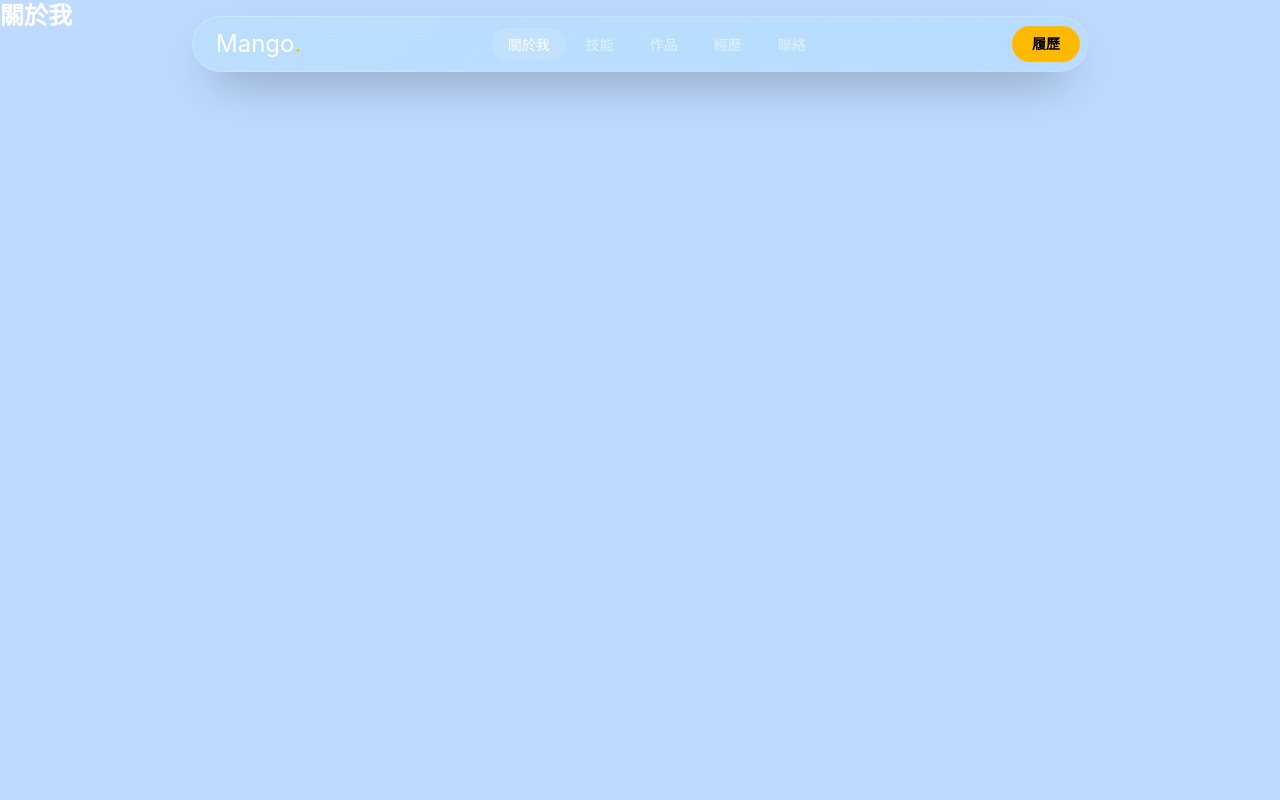
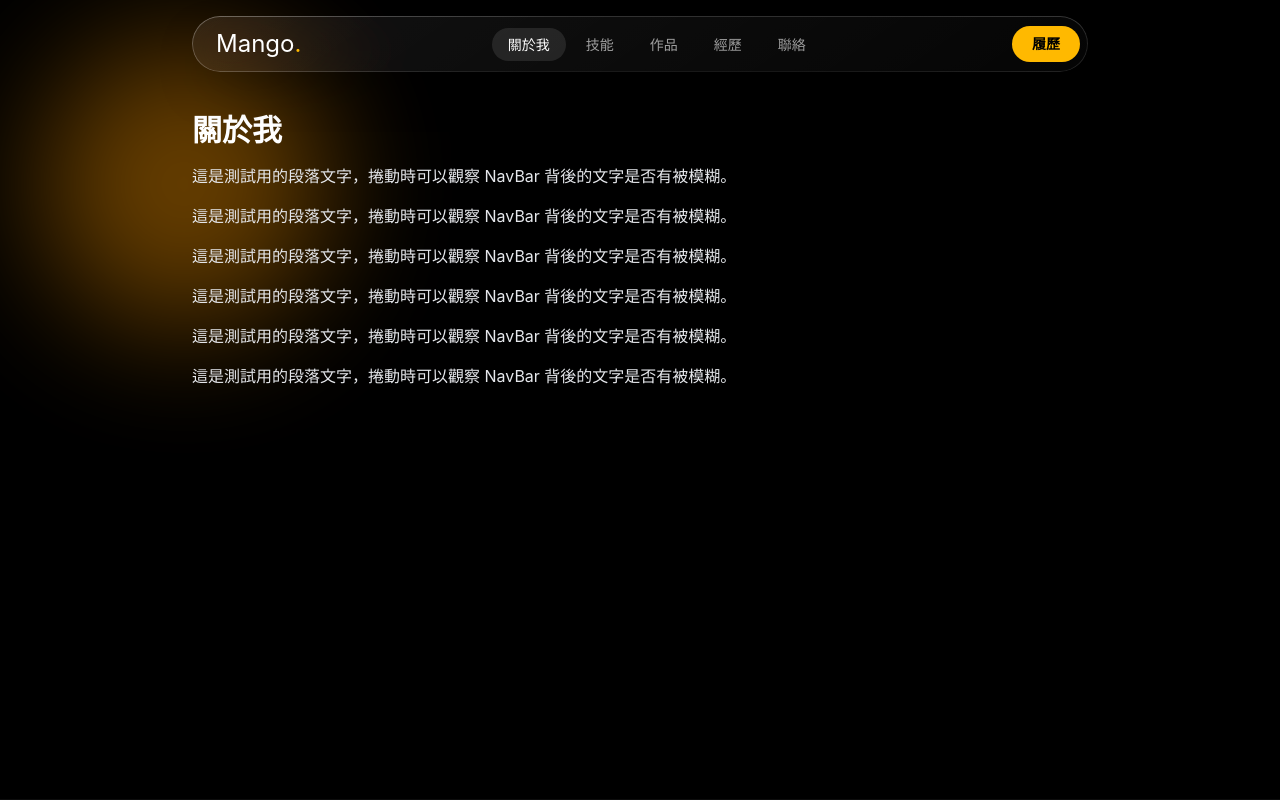
Before and after one commit to mangochu/mangochu.github.io, a Vue app: page / in a window 1280 px wide. Shown: the top 800 px of the page. Built offline with nearby package versions, Linux system fonts and the light colour scheme.

Commit message:
chore: 改用深色測試區塊以檢視毛玻璃效果

```diff
--- a/src/App.vue
+++ b/src/App.vue
@@ -1,6 +1,8 @@
 <script setup lang="ts">
 import NavBar from './components/layout/NavBar.vue'
 import { navItems } from './data/profile.ts'
+
+const blobs = ['bg-amber-500', 'bg-sky-500', 'bg-fuchsia-500', 'bg-emerald-500', 'bg-rose-500']
 </script>
 
 <template>
@@ -8,14 +10,21 @@ import { navItems } from './data/profile.ts'
     <NavBar />
     <section
       v-for="(item, index) in navItems"
+      :id="item.id"
       :key="item.id"
-      :id="item.id"
-      class="h-screen"
-      :class="[
-        ['bg-blue-200', 'bg-green-200', 'bg-yellow-200', 'bg-purple-200', 'bg-pink-200'][index % 5],
-      ]"
+      class="relative h-screen scroll-mt-24 overflow-hidden border-b border-white/5 px-6 pt-28"
     >
-      <h2 class="text-2xl font-bold">{{ item.label }}</h2>
+      <!-- 光斑：用來測試毛玻璃效果 -->
+      <div
+        class="absolute top-10 size-72 rounded-full opacity-40 blur-3xl"
+        :class="[blobs[index % blobs.length], index % 2 ? 'right-10' : 'left-10']"
+      />
+      <div class="relative mx-auto max-w-4xl">
+        <h2 class="text-3xl font-bold">{{ item.label }}</h2>
+        <p v-for="n in 6" :key="n" class="mt-4 text-foreground-soft">
+          這是測試用的段落文字，捲動時可以觀察 NavBar 背後的文字是否有被模糊。
+        </p>
+      </div>
     </section>
   </div>
 </template>
```
